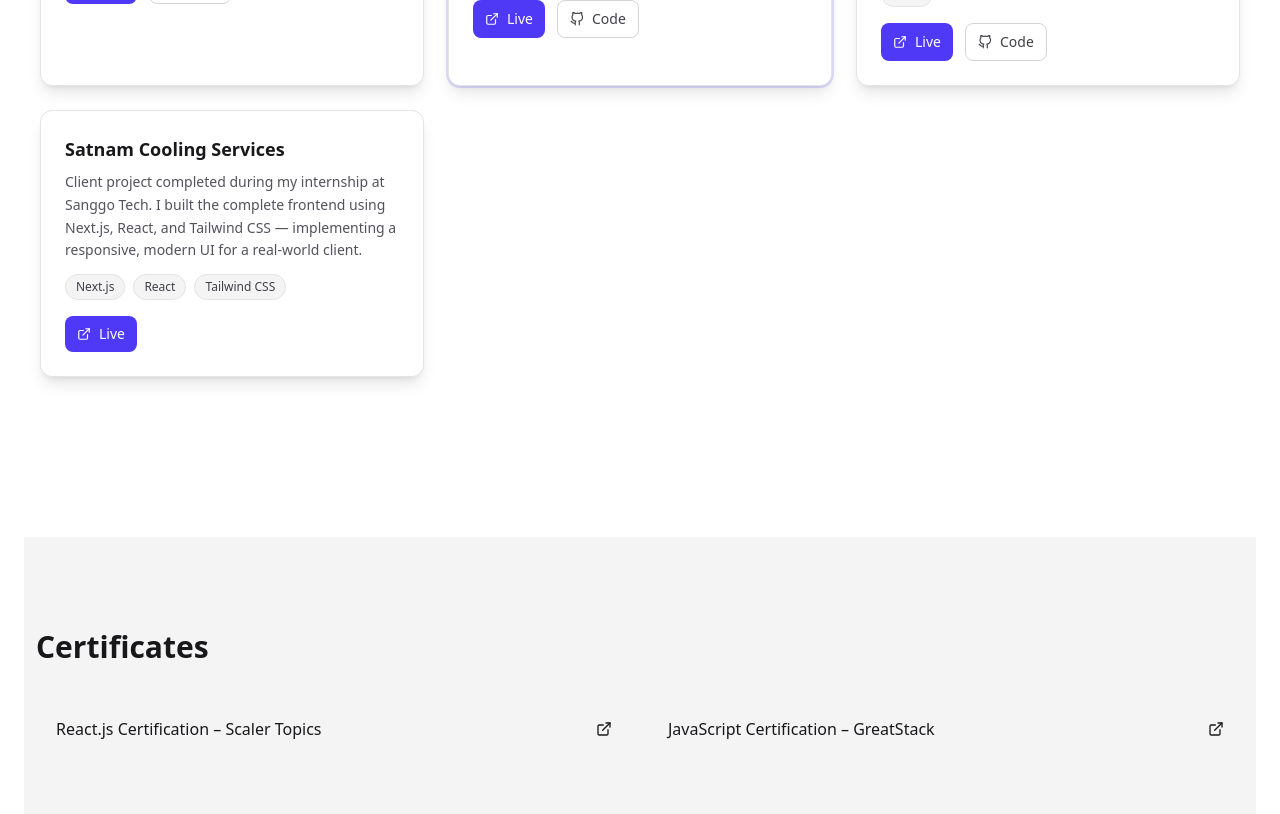
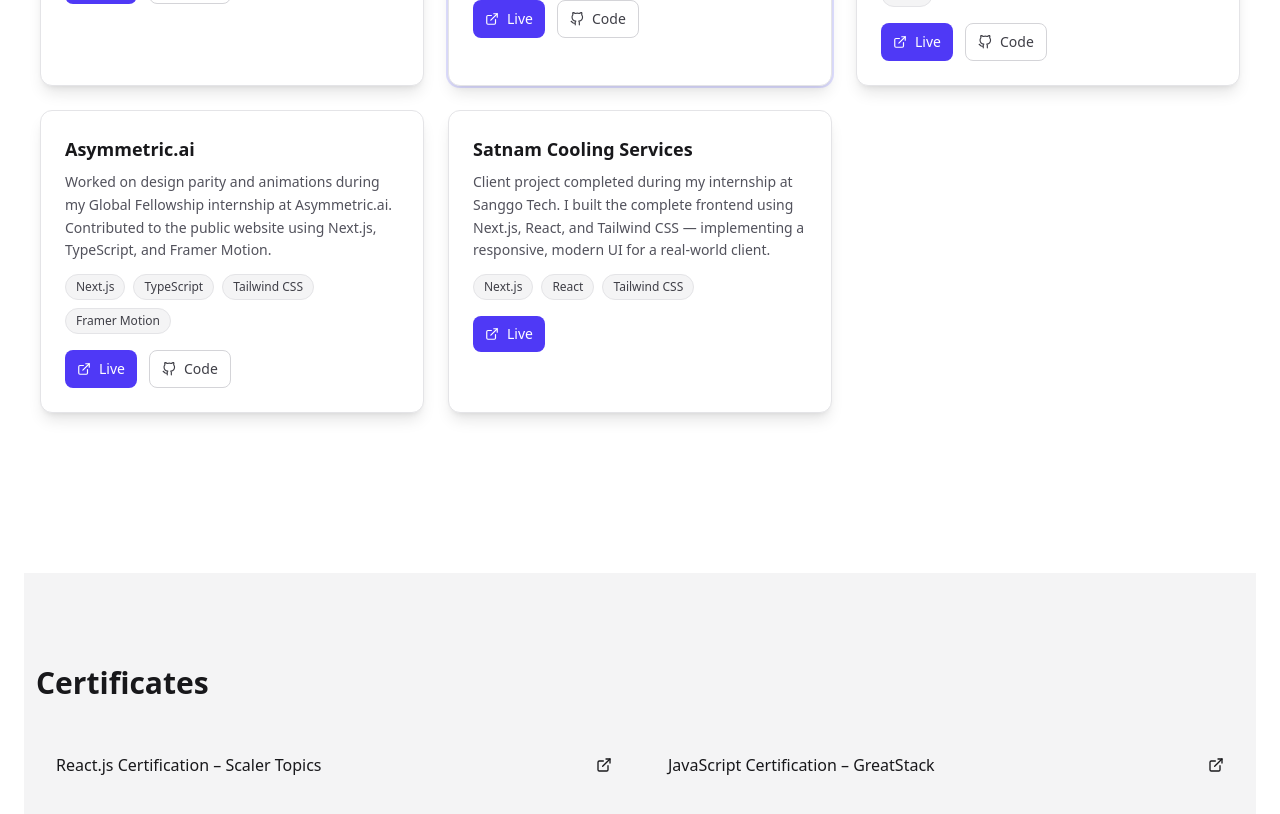
Before and after one commit to amritrai404/Amrit-Rai-Portfolio, a React (Vite) app: page / in a window 1280 px wide. Shown: the part 2780-3594 px from the top of the page. Built offline with nearby package versions, Linux system fonts and the light colour scheme.

Commit message:
update projects section with assymetric.ai project

```diff
--- a/src/components/Projects.jsx
+++ b/src/components/Projects.jsx
@@ -24,6 +24,13 @@ const projects = [
     stack: ["React.js", "Tailwind CSS", "Framer Motion", "GSAP"],
     live: "https://amritrai-portfolio.netlify.app/",
     repo: "https://github.com/amritrai404/Amrit-Rai-Portfolio",
+  },
+  {
+    title: "Asymmetric.ai",
+    desc: "Worked on design parity and animations during my Global Fellowship internship at Asymmetric.ai. Contributed to the public website using Next.js, TypeScript, and Framer Motion.",
+    stack: ["Next.js", "TypeScript", "Tailwind CSS", "Framer Motion"],
+    live: "https://asymmetric.al/",
+    repo: "https://github.com/amritrai404/assymetric-ai-fork",
   },
   {
     title: "Satnam Cooling Services",
```
